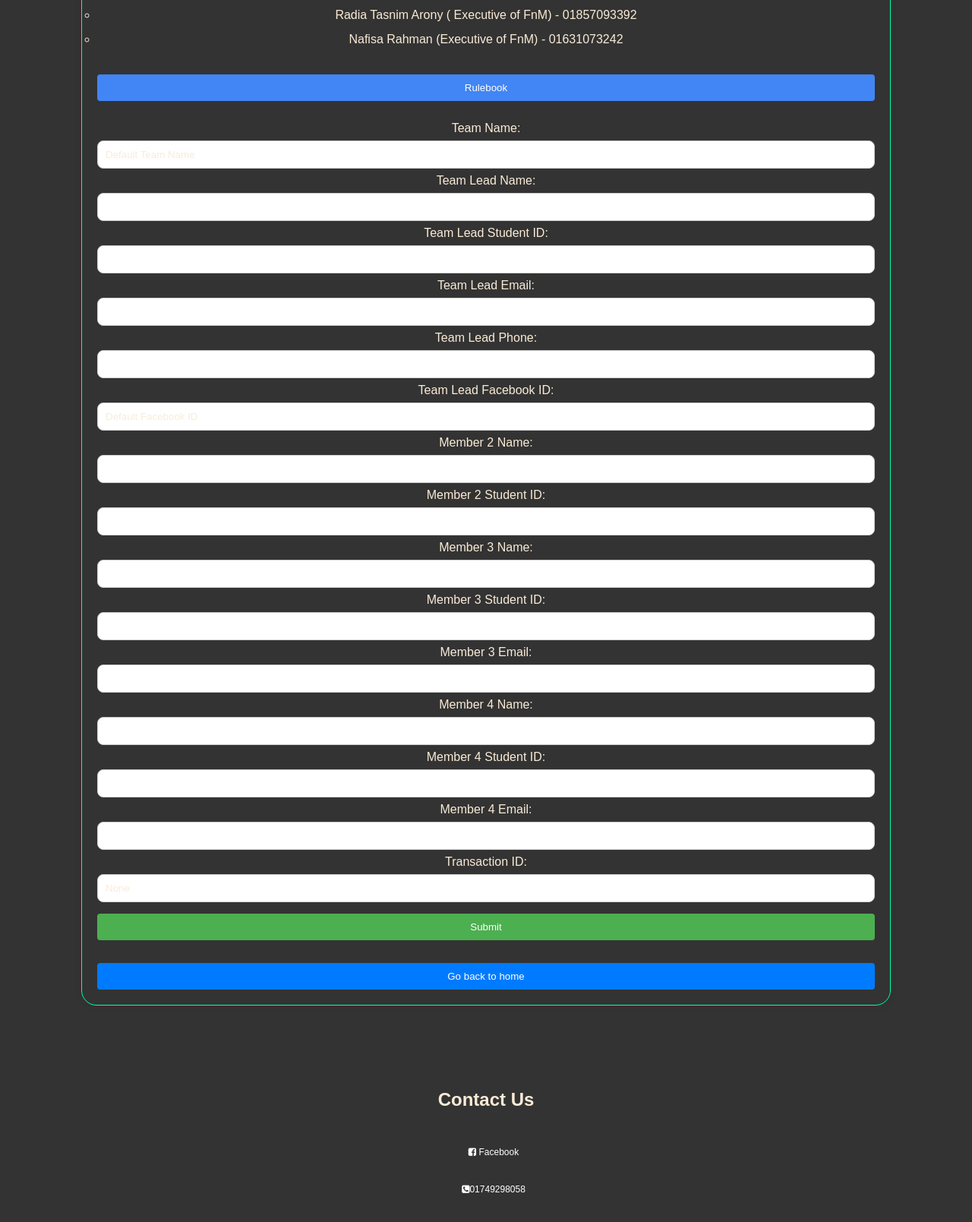
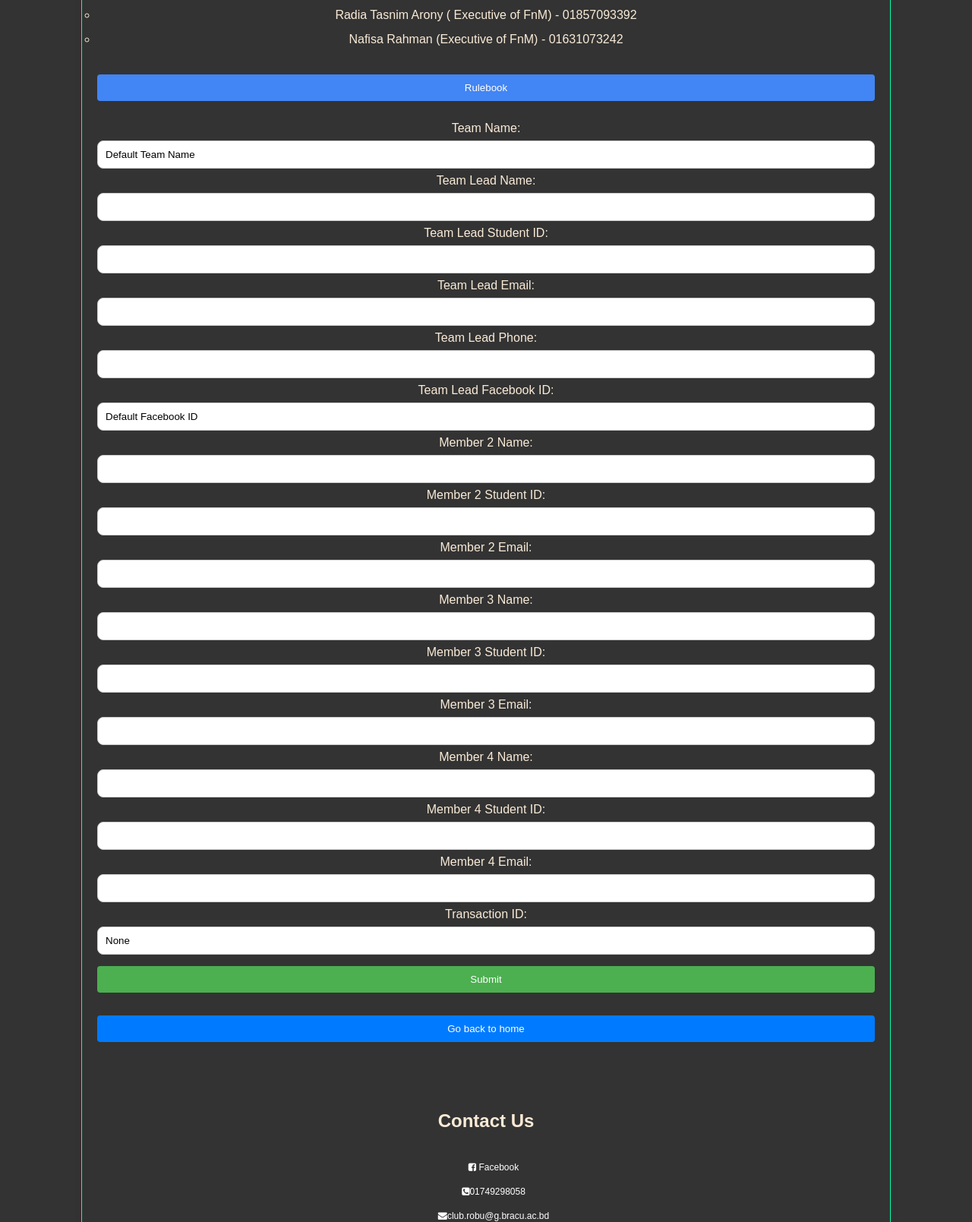
Before and after one commit to MahdiUddinAhmed/traction2.0, a Django app: page /line-follower-robot-registration/ in a window 1280 px wide. Shown: the part 610-2219 px from the top of the page at 76% size. Run offline with Django 4.2, Linux system fonts and the light colour scheme.

Commit message:
Your commit message here

```diff
--- a/event_app/forms.py
+++ b/event_app/forms.py
@@ -56,6 +56,7 @@
             'teamName': forms.TextInput(attrs={'class': 'custom-input'}),
             'teamLeadName': forms.TextInput(attrs={'class': 'custom-input'}),
             'teamLeadStudentID': forms.TextInput(attrs={'class': 'custom-input'}),
+            'team_Lead_Email': forms.TextInput(attrs={'class': 'custom-input'}),
             'transactionID': forms.TextInput(attrs={'class': 'custom-input'}),
             'team_Lead_Phone': forms.TextInput(attrs={'class': 'custom-input'}),
             # Add other fields with custom class as needed
--- a/event_app/models.py
+++ b/event_app/models.py
@@ -166,6 +166,7 @@
 class ChatGPT(models.Model):
     teamName = models.CharField(max_length = 64, unique = True)
     teamLeadName = models.CharField(max_length = 64)
+    team_Lead_Email = models.EmailField(unique=True,default='None')
     teamLeadStudentID = models.CharField(max_length=8, validators=[RegexValidator(regex='^[0-9]{8}$')], unique = True)
     team_Lead_Phone = models.CharField(max_length=11, validators=[RegexValidator(regex='^[0-9]{11}$')], default='', blank=True)
     transactionID = models.CharField(max_length=64, unique=False, default='None')
--- a/event_app/templates/event_app/lfr.html
+++ b/event_app/templates/event_app/lfr.html
@@ -62,6 +62,16 @@
                 <button class="driveLink">Rulebook</button>
             </a>
         </p>
+        <div class="messages">
+            {% if messages %}
+            <div class="messages">
+                {% for message in messages %}
+                    <div class="alert alert-{{ message.tags }} alert-dismissible fade show" role="alert">
+                        {{ message }}
+                    </div>
+                {% endfor %}
+            </div>
+            {% endif %}
         <form method="post">
             {% csrf_token %}
             <div class="form-group">
@@ -102,6 +112,10 @@
             <div class="form-group">
                 <label for="{{ form.member_2_StudentID.id_for_label }}">Member 2 Student ID:</label>
                 {{ form.member_2_StudentID }}
+            </div>
+            <div class="form-group">
+                <label for="{{ form.member_2_Email.id_for_label }}">Member 2 Email:</label>
+                {{ form.member_2_Email }}
             </div>
 
             <div class="form-group">
--- a/event_app/views.py
+++ b/event_app/views.py
@@ -1,6 +1,9 @@
 from django.shortcuts import render, redirect
 from .forms import SoccerbotForm, LineFollowForm, RoboRaceForm, IdeaGenForm, ChatGPTForm
 from .models import SoccerbotMember, lineFollowMember, RoboRaceMember, IdeaGenMember
+from django.shortcuts import render, redirect
+from django.db import IntegrityError
+from django.contrib import messages
 
 def home(request):
     return render(request, "event_app/home.html", {})
@@ -14,24 +17,38 @@
 def web_dev_team(request):
     return render(request, 'event_app/web_dev_team.html', {})
 
+
 def soccerbot_registration(request):
     if request.method == 'POST':
         form = SoccerbotForm(request.POST)
         if form.is_valid():
             soccerbot_instance = form.save()
             student_ids = [soccerbot_instance.team_Lead_StudentID]
+
+            # Handling team lead's student ID
+            try:
+                SoccerbotMember.objects.create(student_ID=soccerbot_instance.team_Lead_StudentID)
+            except IntegrityError:
+                messages.error(request, f"Team Lead's Student ID {soccerbot_instance.team_Lead_StudentID} already exists.")
+
+            # Handling member student IDs
             for i in range(2, 5):  # Loop through member fields
                 member_id_field = f'member_{i}_StudentID'
                 member_id = form.cleaned_data.get(member_id_field)
                 if member_id:  # If member ID is not empty
-                    student_ids.append(member_id)
-            # Create SoccerbotMember instances for each student ID
-            for student_id in student_ids:
-                SoccerbotMember.objects.create(student_ID=student_id)
-            return redirect('registration_complete')  # Update this line
+                    try:
+                        SoccerbotMember.objects.create(student_ID=member_id)
+                    except IntegrityError:
+                        messages.error(request, f"Student ID {member_id} already exists.")
+
+            messages.success(request, "Registration successful.")
+            return redirect('reg-complete')  # Update this line
+        else:
+            messages.error(request, "One of the entered data may not be correct or One of the Student IDs already exists. A member cannot be part of two teams. If not, please contact us!")
     else:
         form = SoccerbotForm()
     return render(request, 'event_app/soccer.html', {'form': form})
+
 
 def linefollow_registration(request):
     if request.method == "POST":
@@ -39,28 +56,50 @@
         if form.is_valid():
             lineFollow_instance = form.save()
             student_ids = [lineFollow_instance.team_Lead_StudentID]
+
+            # Handling team lead's student ID
+            try:
+                lineFollowMember.objects.create(student_ID=lineFollow_instance.team_Lead_StudentID)
+            except IntegrityError:
+                messages.error(request, f"Team Lead's Student ID {lineFollow_instance.team_Lead_StudentID} already exists.")
+
+            # Handling member student IDs
             for i in range(2, 5):  # Loop through member fields
                 member_id_field = f'member_{i}_StudentID'
                 member_id = form.cleaned_data.get(member_id_field)
                 if member_id:  # If member ID is not empty
-                    student_ids.append(member_id)
-            # Create SoccerbotMember instances for each student ID
-            for student_id in student_ids:
-                lineFollowMember.objects.create(student_ID=student_id)
-            return redirect('registration_complete')  # Update this line
+                    try:
+                        lineFollowMember.objects.create(student_ID=member_id)
+                    except IntegrityError:
+                        messages.error(request, f"Student ID {member_id} already exists.")
+
+            messages.success(request, "Registration successful.")
+            return redirect('reg-complete')  # Update this line
+        else:
+            messages.error(request, "One of the entered data may not be correct or One of the Student IDs already exists. A member cannot be part of two teams. If not, please contact us!")
     else:
         form = LineFollowForm()
     return render(request, 'event_app/lfr.html', {'form': form})
 
+
+from django.db import IntegrityError
+from django.contrib import messages
+
 def chatbot_registration(request):
-    if request.method =="POST":
+    if request.method == "POST":
         form = ChatGPTForm(request.POST)
         if form.is_valid():
-            form.save()
-            return redirect("registration_complete")  # Update this line
+            try:
+                form.save()
+                return redirect("reg-complete")
+            except IntegrityError:
+                messages.error(request, "Student ID already exists. A member cannot be part of two teams. If not, please contact us!")
+        else:
+            messages.error(request, "One of the entered data may not be correct or One of the Student IDs already exists. A member cannot be part of two teams. If not, please contact us!")
     else:
         form = ChatGPTForm()
-    return render(request, "event_app/chatbot.html", {"form":form})
+    return render(request, "event_app/chatbot.html", {"form": form})
+
 
 def robo_race_registration(request):
     if request.method == "POST":
@@ -68,18 +107,32 @@
         if form.is_valid():
             RoboRace_instance = form.save()
             student_ids = [RoboRace_instance.team_Lead_StudentID]
+
+            # Handling team lead's student ID
+            try:
+                RoboRaceMember.objects.create(student_ID=RoboRace_instance.team_Lead_StudentID)
+            except IntegrityError:
+                messages.error(request, f"Team Lead's Student ID {RoboRace_instance.team_Lead_StudentID} already exists.")
+
+            # Handling member student IDs
             for i in range(2, 5):  # Loop through member fields
                 member_id_field = f'member_{i}_StudentID'
                 member_id = form.cleaned_data.get(member_id_field)
                 if member_id:  # If member ID is not empty
-                    student_ids.append(member_id)
-            # Create SoccerbotMember instances for each student ID
-            for student_id in student_ids:
-                RoboRaceMember.objects.create(student_ID=student_id)
-            return redirect('registration_complete')  # Update this line
+                    try:
+                        RoboRaceMember.objects.create(student_ID=member_id)
+                    except IntegrityError:
+                        messages.error(request, f"Student ID {member_id} already exists.")
+
+            messages.success(request, "Registration successful.")
+            return redirect('reg-complete')
+        else:
+            messages.error(request, "One of the entered data may not be correct or One of the Student IDs already exists. A member cannot be part of two teams. If not, please contact us!")
     else:
         form = RoboRaceForm()
     return render(request, 'event_app/robo_race.html', {'form': form})
+
+
 
 def idea_gen_registration(request):
     if request.method == "POST":
@@ -87,15 +140,26 @@
         if form.is_valid():
             idea_gen_instance = form.save()
             student_ids = [idea_gen_instance.team_Lead_StudentID]
+
+            # Handling team lead's student ID
+            try:
+                IdeaGenMember.objects.create(student_ID=idea_gen_instance.team_Lead_StudentID)
+            except IntegrityError:
+                messages.error(request, f"Team Lead's Student ID {idea_gen_instance.team_Lead_StudentID} already exists.")
+
+            # Handling member student IDs
             for i in range(2, 5):  # Loop through member fields
                 member_id_field = f'member_{i}_StudentID'
                 member_id = form.cleaned_data.get(member_id_field)
                 if member_id:  # If member ID is not empty
-                    student_ids.append(member_id)
-            # Create SoccerbotMember instances for each student ID
-            for student_id in student_ids:
-                IdeaGenMember.objects.create(student_ID=student_id)
-            return redirect('registration_complete')  # Update this line
+                    try:
+                        IdeaGenMember.objects.create(student_ID=member_id)
+                    except IntegrityError:
+                        messages.error(request, f"Student ID {member_id} already exists.")
+
+            return redirect('reg-complete')  # Update this line
+        else:
+            messages.error(request, "One of the entered data may not be correct or One of the Student IDs already exists. A member cannot be part of two teams. If not, please contact us!")
     else:
         form = IdeaGenForm()
     return render(request, 'event_app/ideagen.html', {'form': form})
--- a/static/css/pj.css
+++ b/static/css/pj.css
@@ -94,12 +94,12 @@
 
 /* Add this style for input color */
 form input {
-    color: antiquewhite;
+    color: rgb(0, 0, 0);
 }
 
 /* Add this style for textarea color */
 form textarea {
-    color: antiquewhite;
+    color: rgb(0, 0, 0);
 }
 
 /* Add this style for select color */
```
Also changed, not shown: event_app/templates/event_app/chatbot.html (+15 -1 lines), event_app/templates/event_app/ideagen.html (+15 -0 lines), event_app/templates/event_app/robo_race.html (+13 -0 lines), event_app/templates/event_app/soccer.html (+9 -1 lines), db.sqlite3, event_app/migrations/0012_chatgpt_team_lead_email.py (added).
